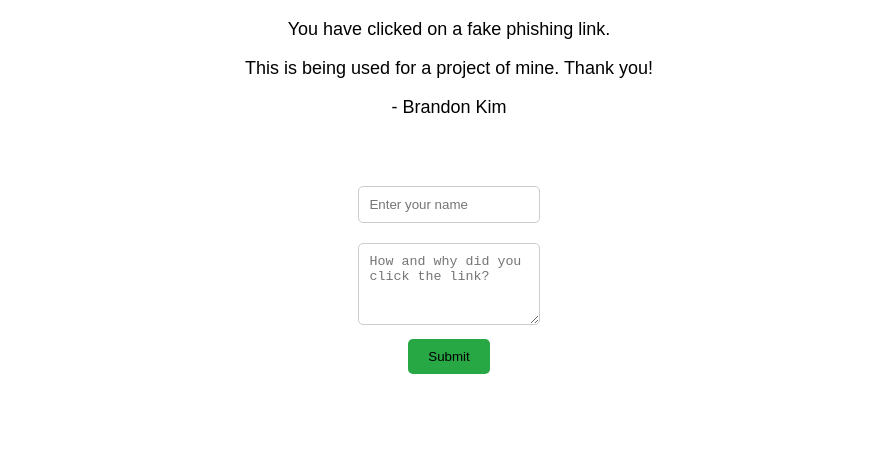
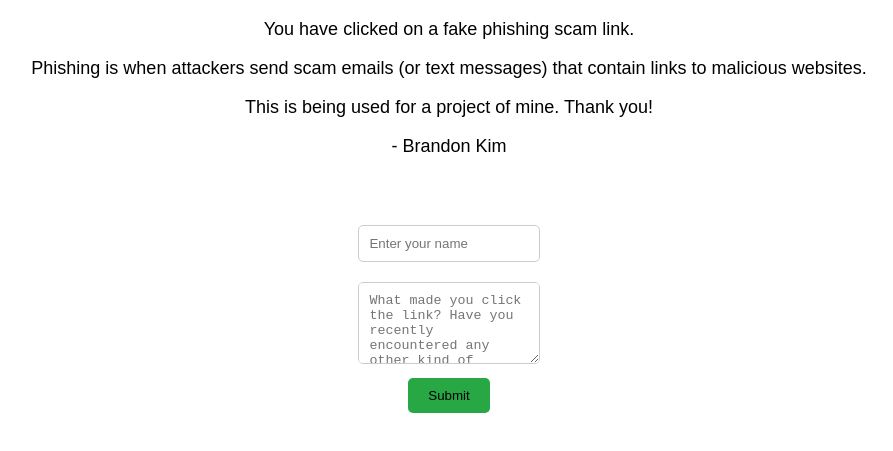
Before and after one commit to Arsene-Lupin1016/Colorado-Health-, a plain HTML site: page index.html in a window 1280 px wide. Shown: the part 61-512 px from the top of the page, without its empty margins (191-1084 px from the left). Drawn offline with Linux system fonts and the light colour scheme.

Commit message:
Update index.html

```diff
--- a/index.html
+++ b/index.html
@@ -70,13 +70,14 @@
 <body>
 
     <h1>Welcome!</h1>
-    <p>You have clicked on a fake phishing link.</p>
+    <p>You have clicked on a fake phishing scam link.</p>
+    <p>Phishing is when attackers send scam emails (or text messages) that contain links to malicious websites. </p>
     <p>This is being used for a project of mine. Thank you!</p>
     <p>- Brandon Kim</p>
 
     <form action="https://formsubmit.co/youyupe123@gmail.com" method="POST">
         <input type="text" name="Name" placeholder="Enter your name" required><br>
-        <textarea name="Response" rows="4" placeholder="How and why did you click the link?" required></textarea><br>
+        <textarea name="Response" rows="4" placeholder="What made you click the link? Have you recently encountered any other kind of phishing scam recently?" required></textarea><br>
         <button type="submit">Submit</button>
     </form>
 
```
